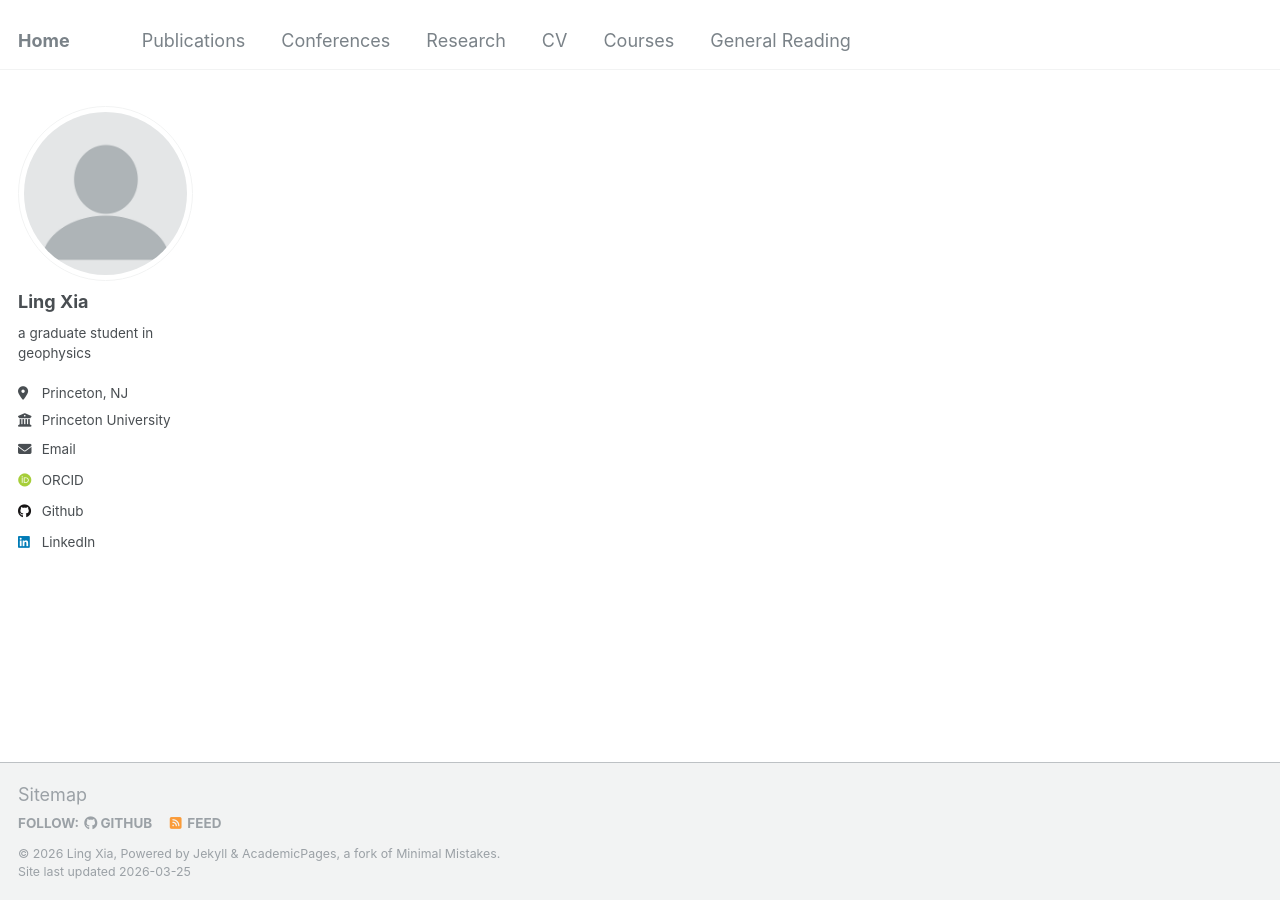
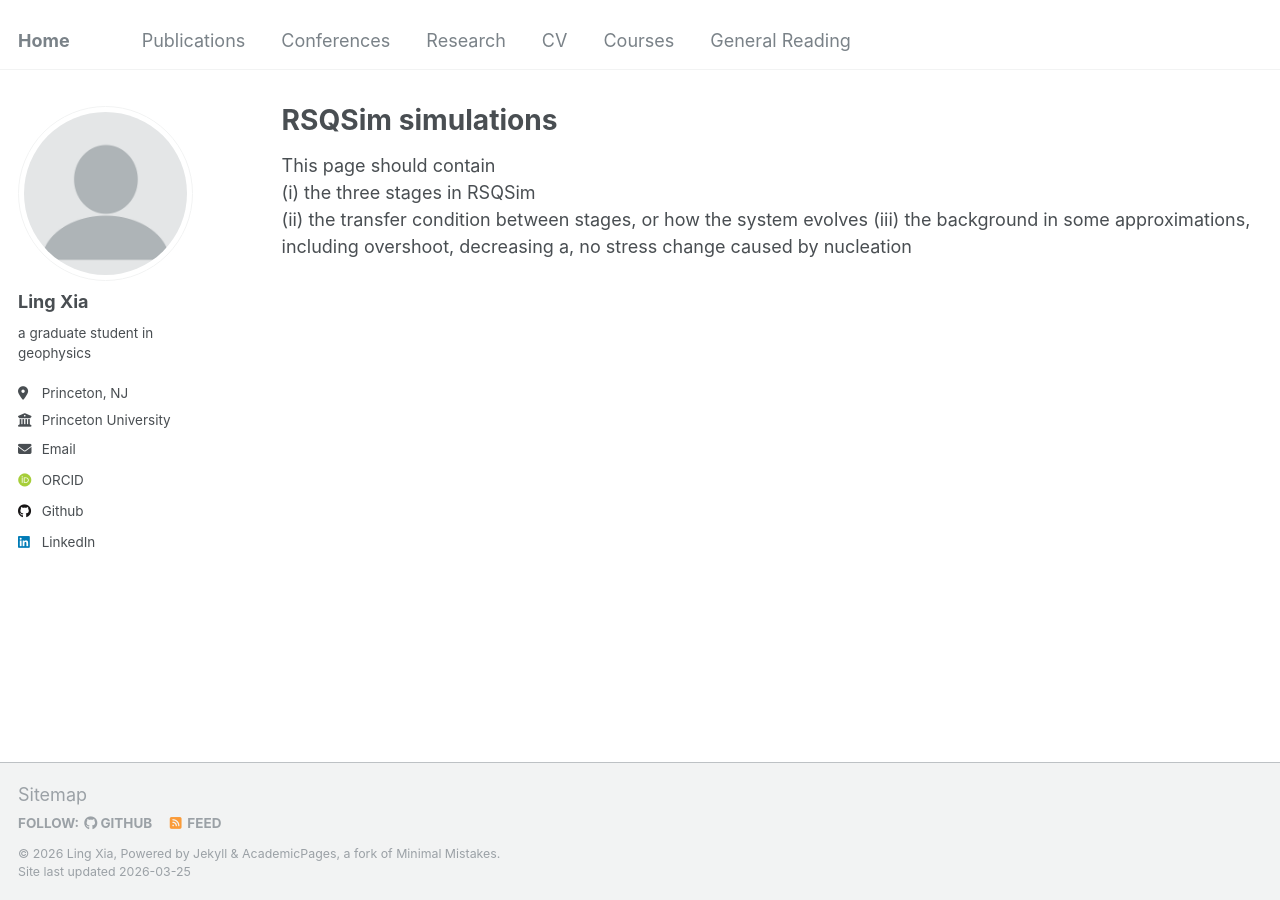
Before and after one commit to xialing2003/xialing2003.github.io, a Jekyll site: the page built from _pages/general/rsqsim.md, in a window 1280 px wide. Built offline with Jekyll 4.4.1, drawn with Linux system fonts in a browser that asks for light colours; some web fonts are replaced; our own code applies the rules of GitHub Pages for plain Markdown files.

Commit message:
new learn

```diff
--- a/_pages/general/rsqsim.md
+++ b/_pages/general/rsqsim.md
@@ -0,0 +1,14 @@
+---
+layout: archive
+title: "RSQSim simulations"
+permalink: /general/after
+author_profile: true
+mathjax: true
+---
+
+{% include base_path %}
+
+This page should contain
+(i) the three stages in RSQSim
+(ii) the transfer condition between stages, or how the system evolves
+(iii) the background in some approximations, including overshoot, decreasing a, no stress change caused by nucleation
```
Also changed, not shown: _pages/general.md (+3 -0 lines), _pages/general/after.md (added, +18 -0 lines), _pages/general/moment.md (+0 -2 lines).
